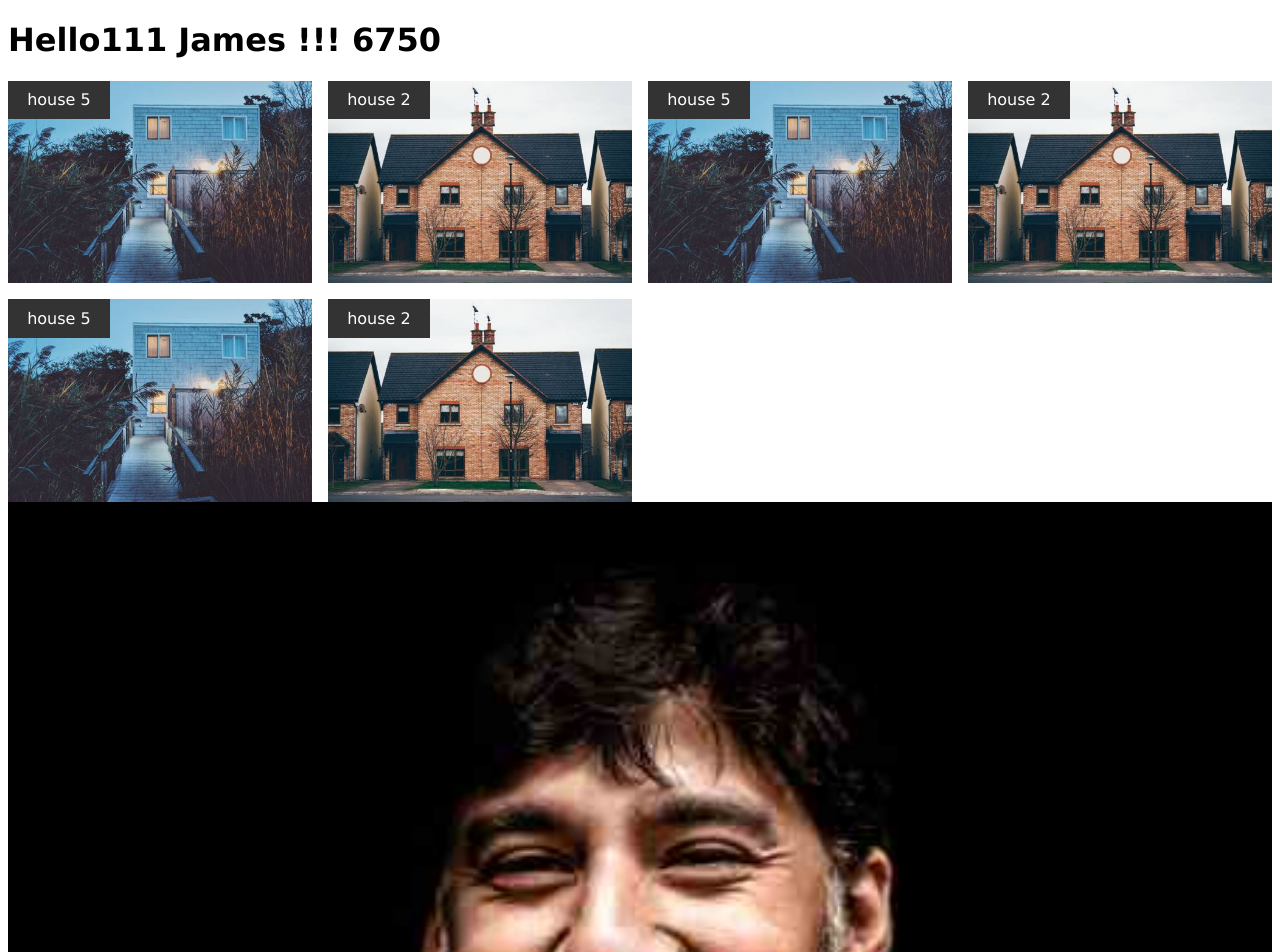
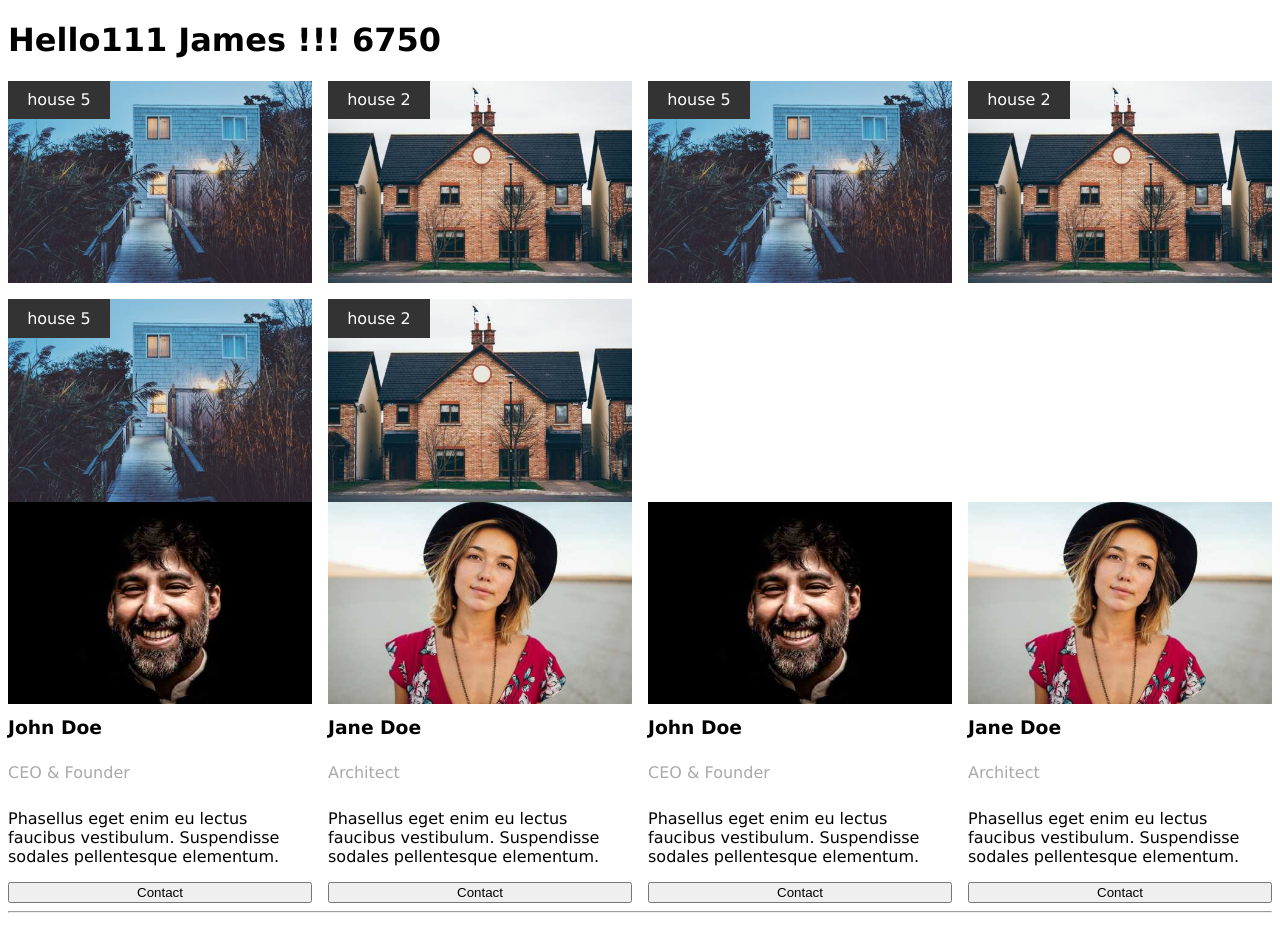
Before and after one commit to MariusCodeAcademy/feu2-01_first_app_cra, a React (Create React App) app: page / in a window 1280 px wide. Shown: the top 952 px of the page. After the commit the page ends 921 px from the top, so only its background shows below. Built offline with nearby package versions, Linux system fonts and the light colour scheme.

Commit message:
team components

```diff
--- a/src/App.css
+++ b/src/App.css
@@ -1,5 +1,9 @@
 body {
   font-family: Verdana, Geneva, Tahoma, sans-serif;
+}
+
+img {
+  max-width: 100%;
 }
 
 .card {
--- a/src/App.js
+++ b/src/App.js
@@ -8,6 +8,7 @@ const card1 = (
     <img className='card__img' src={house5} alt='namas penktas' />
   </div>
 );
+
 const card2 = (
   <div className='card'>
     <h4 className='card__title'>house 2</h4>
@@ -29,6 +30,36 @@ function HouseGrid() {
   );
 }
 
+function TeamItem1() {
+  return (
+    <div className='teamItem'>
+      <img src='/img/team2.jpg' alt='team member' />
+      <h3 className='team__title'>John Doe</h3>
+      <p className='team__ocupation'>CEO & Founder</p>
+      <p className='team_desc'>
+        Phasellus eget enim eu lectus faucibus vestibulum. Suspendisse sodales pellentesque
+        elementum.
+      </p>
+      <button>Contact</button>
+    </div>
+  );
+}
+
+function TeamItem2() {
+  return (
+    <div className='teamItem'>
+      <img src='/img/team1.jpg' alt='team member' />
+      <h3 className='team__title'>Jane Doe</h3>
+      <p className='team__ocupation'>Architect</p>
+      <p className='team_desc'>
+        Phasellus eget enim eu lectus faucibus vestibulum. Suspendisse sodales pellentesque
+        elementum.
+      </p>
+      <button>Contact</button>
+    </div>
+  );
+}
+
 function App() {
   const name = 'James';
 
@@ -40,24 +71,15 @@ function App() {
       {/* {houseGrid} */}
       <HouseGrid />
 
-      {/* <TeamItem1 /> */}
-      {/* <TeamItem2 /> */}
-      {/* <TeamItem3 /> */}
-      {/* <TeamItem4 /> */}
-      <div className='teamItem'>
-        <img src='/img/team2.jpg' alt='team member' />
-        <h3 className='team__title'>John Doe</h3>
-        <p className='team__ocupation'>CEO & Founder</p>
-        <p className='team_desc'>
-          Phasellus eget enim eu lectus faucibus vestibulum. Suspendisse sodales pellentesque
-          elementum.
-        </p>
-        <button>Contact</button>
+      {/* <TeamGrid /> */}
+      <div className='grid1'>
+        <TeamItem1 />
+        <TeamItem2 />
+        <TeamItem1 />
+        <TeamItem2 />
       </div>
-
       <hr />
-      <h2>House 2</h2>
-      <img src='/img/house2.jpg' alt='second house' />
+      {/* contact form */}
     </div>
   );
 }
```
